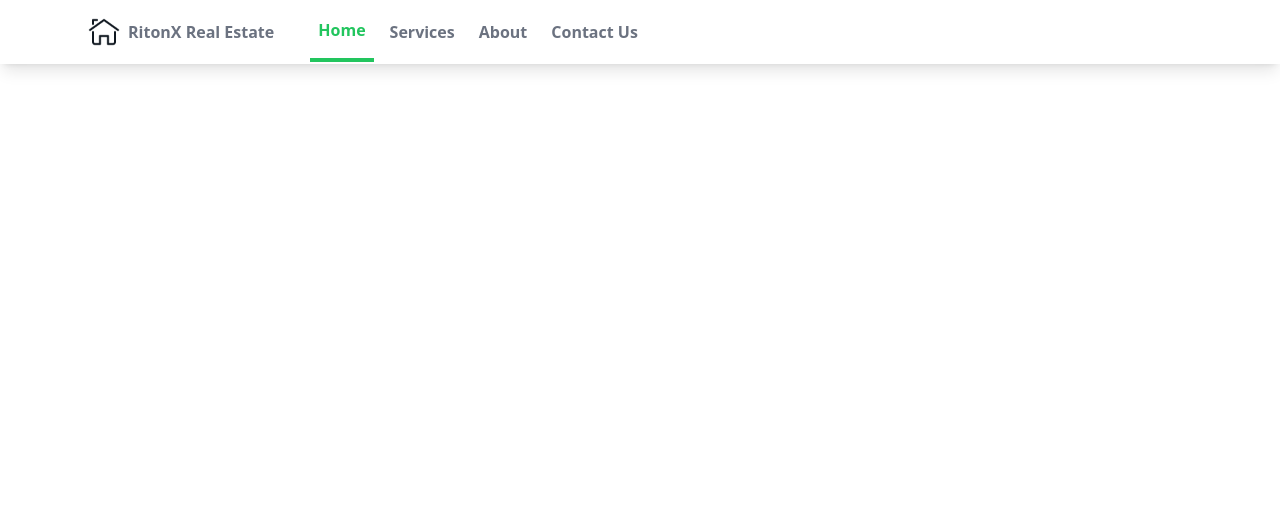
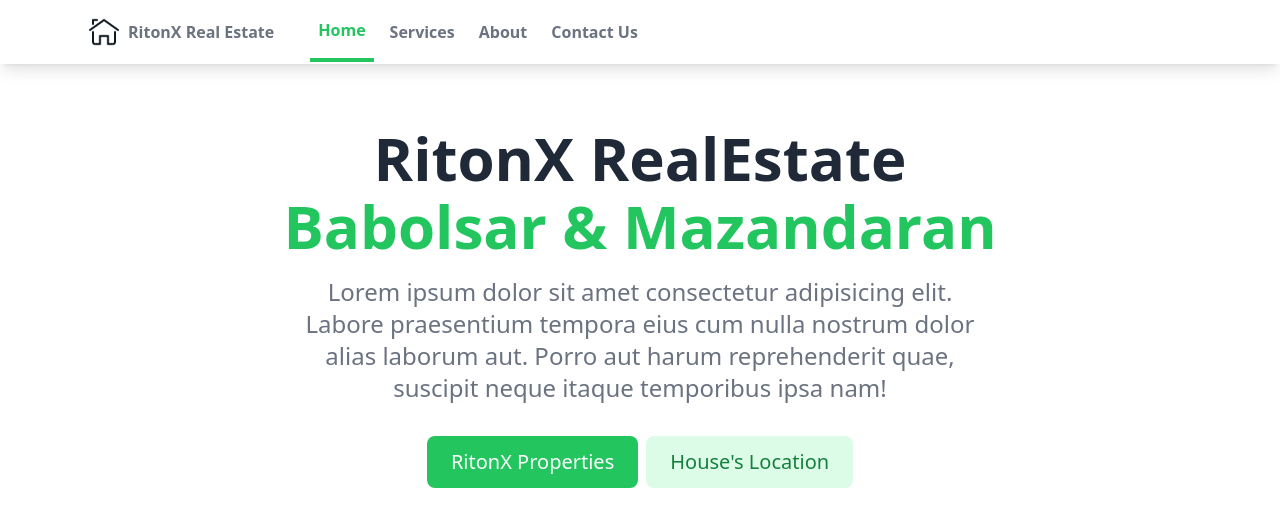
Before and after one commit to RitonX/TailwindCss-Mini-Project, a website: page public/index.html in a window 1280 px wide. Drawn offline with Linux system fonts and the light colour scheme.

Commit message:
Design banner

```diff
--- a/public/index.html
+++ b/public/index.html
@@ -7,6 +7,7 @@
 </head>
 
 <body>
+    <!-- Navbar -->
     <nav class="bg-white shadow-lg">
         <div class="max-w-6xl px-4 mx-auto ">
             <div class="flex justify-between">
@@ -32,6 +33,28 @@
             </div>
         </div>
     </nav>
+    <!-- Navbar -->
+
+    <!-- Banner -->
+    <main class="mt-10 md:mt-16 px-4">
+        <div class="text-center">
+            <h1 class="tarcking-tight font-extrabold text-4xl md:text-6xl">
+                <span class="block mb-2 text-gray-800">RitonX RealEstate</span>
+                <span class="block text-green-500">Babolsar & Mazandaran</span>
+            </h1>
+            <p class="mt-3 text-base text-gray-500 md:text-2xl md:mt-5 sm:max-w-2xl sm:mx-auto ">Lorem ipsum dolor sit amet consectetur adipisicing elit. Labore praesentium tempora eius cum nulla nostrum dolor alias laborum aut. Porro aut harum reprehenderit quae, suscipit neque itaque temporibus ipsa nam!</p>
+            <div class="mt-5 sm:mt-8 sm:flex sm:justify-center">
+                <div>
+                    <a href="" class="flex justify-center text-xl bg-green-500 text-white px-6 py-3 rounded-lg mb-3 sm:mr-2">RitonX Properties</a>
+                </div>
+                <div>
+                    <a href="" class="flex justify-center text-xl pointer bg-green-100 text-green-700 px-6 py-3 rounded-lg hover:bg-green-200 hover:text-green-900">House's Location</a>
+                </div>
+            </div>
+        </div>
+    </main>
+    <!-- Banner -->
+
 </body>
 
 </html>
```
